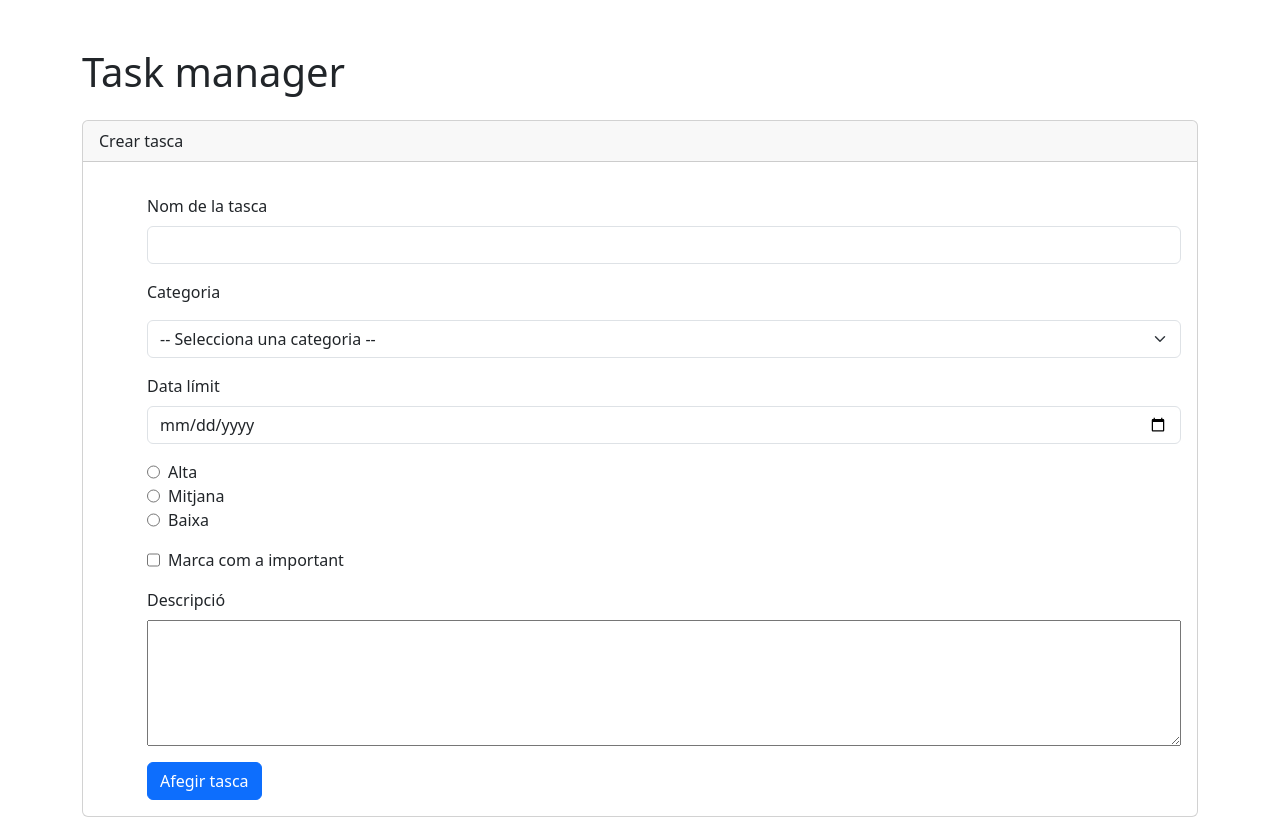
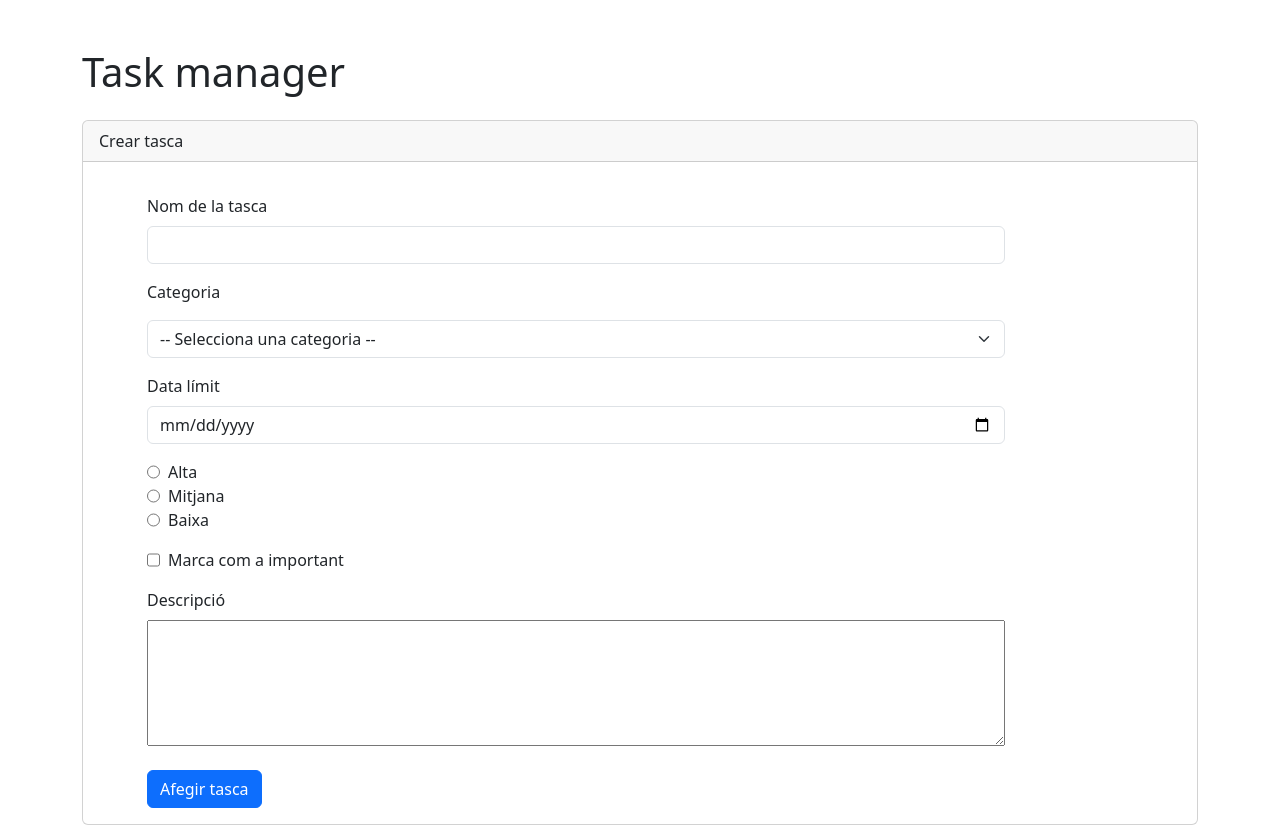
Before and after one commit to aaroncano2006/react_task_manager, a React (Vite) app: page / in a window 1280 px wide. Shown: the top 827 px of the page. Built offline with nearby package versions, Linux system fonts and the light colour scheme.

Commit message:
S'ha modificat la maquetació de les columnes del formulari amb la classe Bootstrap col-10.

```diff
--- a/src/App.jsx
+++ b/src/App.jsx
@@ -71,7 +71,7 @@ function App() {
         <Card headerText="Crear tasca">
           <Form>
             <div className="row mb-3">
-              <div className="col">
+              <div className="col-10">
                 <Input
                   bootstrap="form-control"
                   type="text"
@@ -84,7 +84,7 @@ function App() {
             </div>
 
             <div className="row mb-3">
-              <div className="col">
+              <div className="col-10">
                 <Select
                   bootstrap="form-select mt-2"
                   name="taskCategory"
@@ -104,7 +104,7 @@ function App() {
             </div>
 
             <div className="row mb-3">
-              <div className="col">
+              <div className="col-10">
                 <Input
                   bootstrap="form-control"
                   type="date"
@@ -117,7 +117,7 @@ function App() {
             </div>
 
             <div className="row mb-3">
-              <div className="col">
+              <div className="col-10">
                 <RadioGroup>
                   {prioritats.map((p) => {
                     return (
@@ -136,7 +136,7 @@ function App() {
             </div>
 
             <div className="row mb-3">
-              <div className="col">
+              <div className="col-10">
                 <Checkbox name="taskImportant" id="taskImportant" defaultValue={true}>
                   Marca com a important
                 </Checkbox>
@@ -144,8 +144,8 @@ function App() {
             </div>
 
             <div className="row mb-3">
-              <div className="col">
-                <Textarea name="taskDescription" id="taskDescription" cols="1000" rows="5">
+              <div className="col-10">
+                <Textarea bootstrap="mb-2" name="taskDescription" id="taskDescription" cols="10" rows="5">
                   Descripció
                 </Textarea>
               </div>
```
